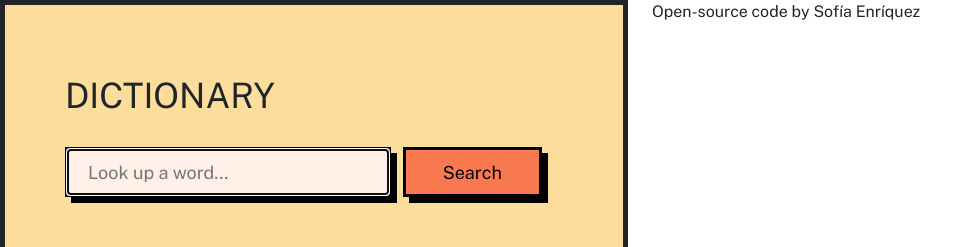
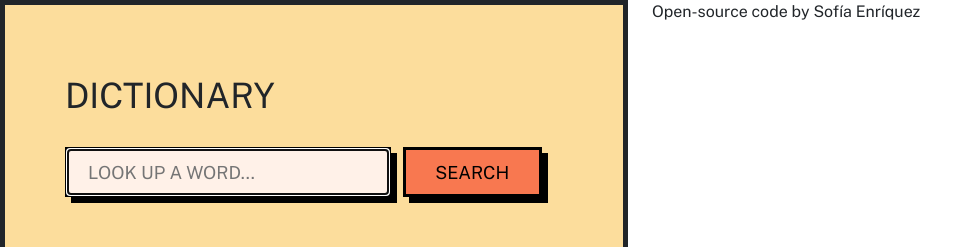
Before and after one commit to SofiaEn9/react-dictionary, a React (Create React App) app: page / in a window 1280 px wide. Shown: the top 247 px of the page, without its empty margins (0-978 px from the left). Built offline with nearby package versions, Linux system fonts and the light colour scheme.

Commit message:
Capitalize words in search bar

```diff
--- a/src/Dictionary.css
+++ b/src/Dictionary.css
@@ -30,6 +30,7 @@
   color: #757575;
   border: 3px solid black;
   font-size: 18px;
+  text-transform: uppercase;
 }
 
 .Dictionary .Dictionary-container .Dictionary-form .Dictionary-search-btn {
@@ -39,4 +40,5 @@
   font-size: 18px;
   margin-left: 12px;
   height: 50px;
+  text-transform: uppercase;
 }
```
